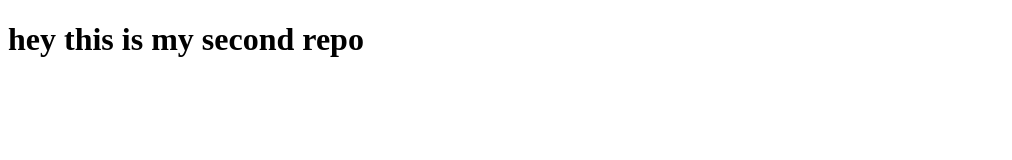
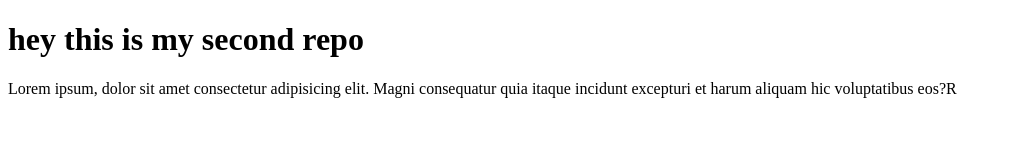
Before and after one commit to Rahim-sarker/my-second-repo, a plain HTML site: page index.html in a window 1280 px wide. Shown: the whole page, without its empty margins (0-1012 px from the left). Drawn offline with Linux system fonts and the light colour scheme.

Commit message:
pragraph add

```diff
--- a/index.html
+++ b/index.html
@@ -8,5 +8,6 @@
 </head>
 <body>
     <h1>hey this is my second repo</h1>
+    <p>Lorem ipsum, dolor sit amet consectetur adipisicing elit. Magni consequatur quia itaque incidunt excepturi et harum aliquam hic voluptatibus eos?R</p>
 </body>
 </html>
```
